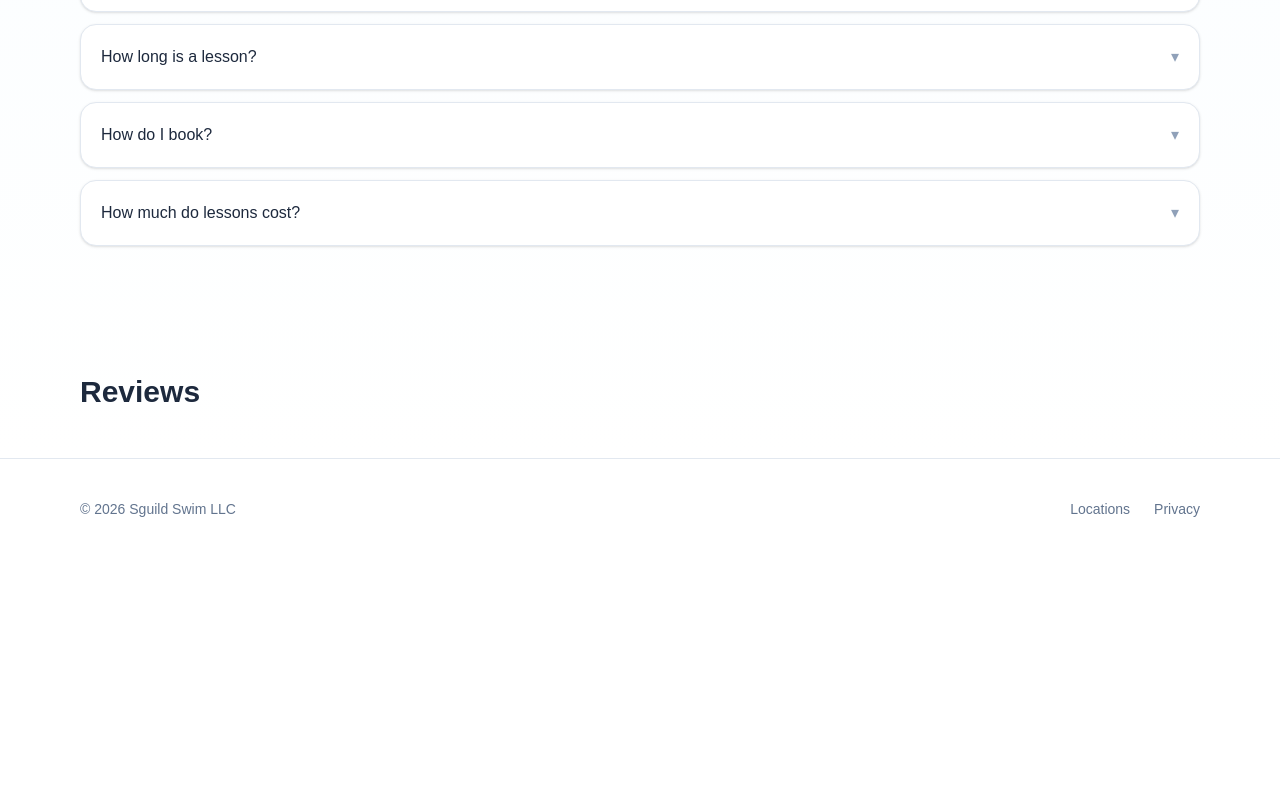
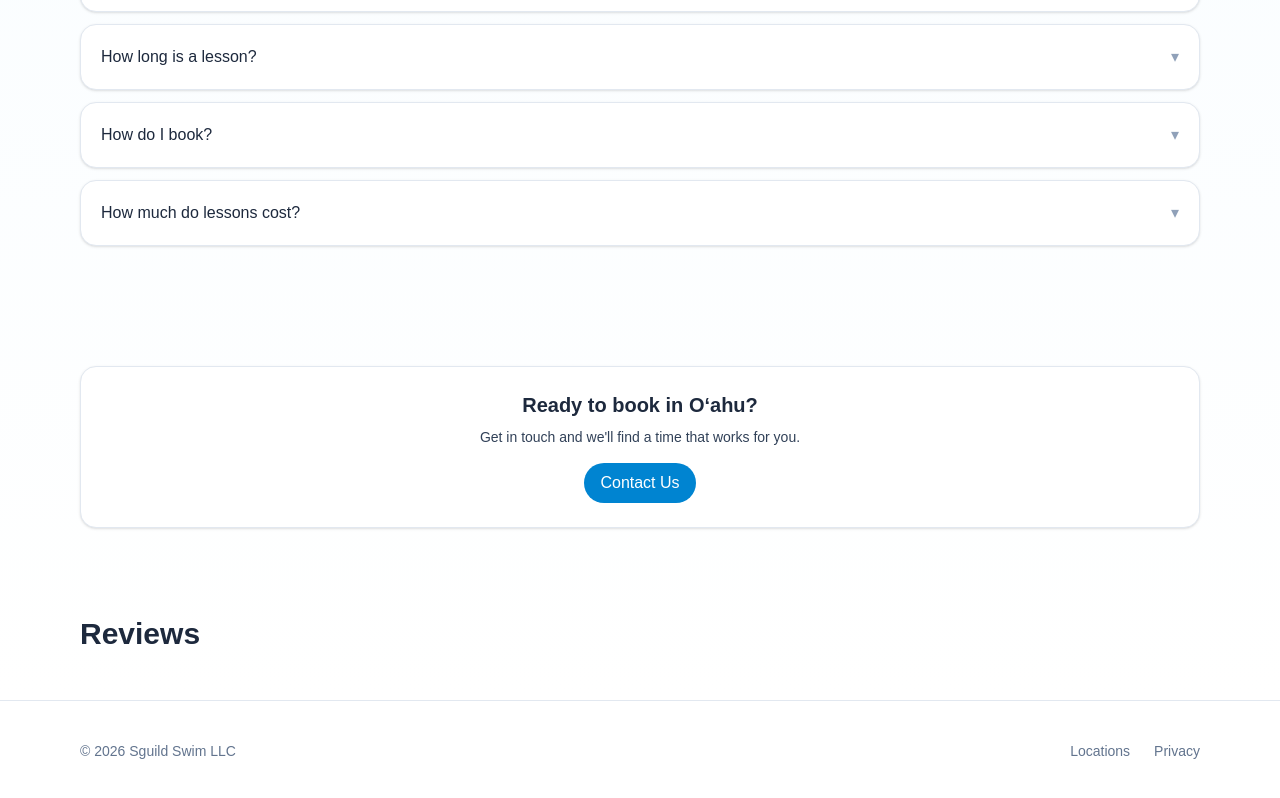
Before and after one commit to sguild-admin/sguild-site, a Next.js app: page /oahu in a window 1280 px wide. Shown: the part 1892-2690 px from the top of the page. Before the commit the page ends 2451 px from the top, so only its background shows below. Built offline with nearby package versions, Linux system fonts and the light colour scheme.

Commit message:
Add ContactCTA component and insert between FAQs and Reviews on Oahu and Dallas pages

```diff
--- a/src/app/dallas/page.tsx
+++ b/src/app/dallas/page.tsx
@@ -7,6 +7,7 @@ import PageContainer from '../../components/PageContainer'
 import Hero from '../../components/Hero'
 import SEO from '../../components/SEO'
 import FAQs from '../../components/FAQs'
+import ContactCTA from '../../components/ContactCTA'
 import Offerings from '../../components/Offerings'
 import { CONTACTS } from '../../config/contact'
 
@@ -79,7 +80,7 @@ export default function DallasPage() {
         <div className="rounded-3xl bg-linear-to-r from-sky-100 to-cyan-50 p-6 ring-1 ring-slate-200">
           <h2 className="text-2xl font-bold">Where we teach</h2>
           <p className="mt-2 text-slate-700">
-            Dallas • Plano • Frisco • Prosper • McKinney • Allen • Richardson • Garland • Addison • University Park • Highland Park
+            Dallas • Plano • Frisco • Prosper • McKinney • Allen • Richardson • Garland • Addison • University Park • Highland Park • Oak Cliff
           </p>
         </div>
       </section>
@@ -103,6 +104,8 @@ export default function DallasPage() {
         mailHref={mailHref}
         includeOcean={false}
       />
+
+      <ContactCTA city="Dallas" href="/dallas/contact" />
 {/* Reviews */}
 <FeaturableReviews />
 
--- a/src/app/oahu/page.tsx
+++ b/src/app/oahu/page.tsx
@@ -6,6 +6,7 @@ import FeaturableReviews from '../../components/FeaturableReviews'
 import PageContainer from '../../components/PageContainer'
 import Hero from '../../components/Hero'
 import FAQs from '../../components/FAQs'
+import ContactCTA from '../../components/ContactCTA'
 import Offerings from '../../components/Offerings'
 import { CONTACTS } from '../../config/contact'
 
@@ -114,6 +115,8 @@ export default function OahuPage() {
         mailHref={mailHref}
       />
 
+      <ContactCTA city="Oʻahu" href="/oahu/contact" />
+
       {/* Reviews */}
       <div id="reviews">
         <FeaturableReviews />
--- /dev/null
+++ b/src/components/ContactCTA.tsx
@@ -0,0 +1,23 @@
+import Link from 'next/link'
+
+type Props = {
+  city: string
+  href: string
+  ariaLabel?: string
+}
+
+export default function ContactCTA({ city, href, ariaLabel }: Props) {
+  return (
+    <section className="mx-auto max-w-6xl px-4 py-10">
+      <div className="rounded-2xl border border-slate-200 bg-white p-6 shadow-sm text-center">
+        <h3 className="text-xl font-semibold">Ready to book in {city}?</h3>
+        <p className="mt-2 text-sm text-slate-700">Get in touch and we&apos;ll find a time that works for you.</p>
+        <div className="mt-4 flex justify-center gap-3">
+          <Link href={href} aria-label={ariaLabel ?? `Contact`} className="rounded-full bg-sky-600 px-4 py-2 text-white">
+            Contact Us
+          </Link>
+        </div>
+      </div>
+    </section>
+  )
+}
```
